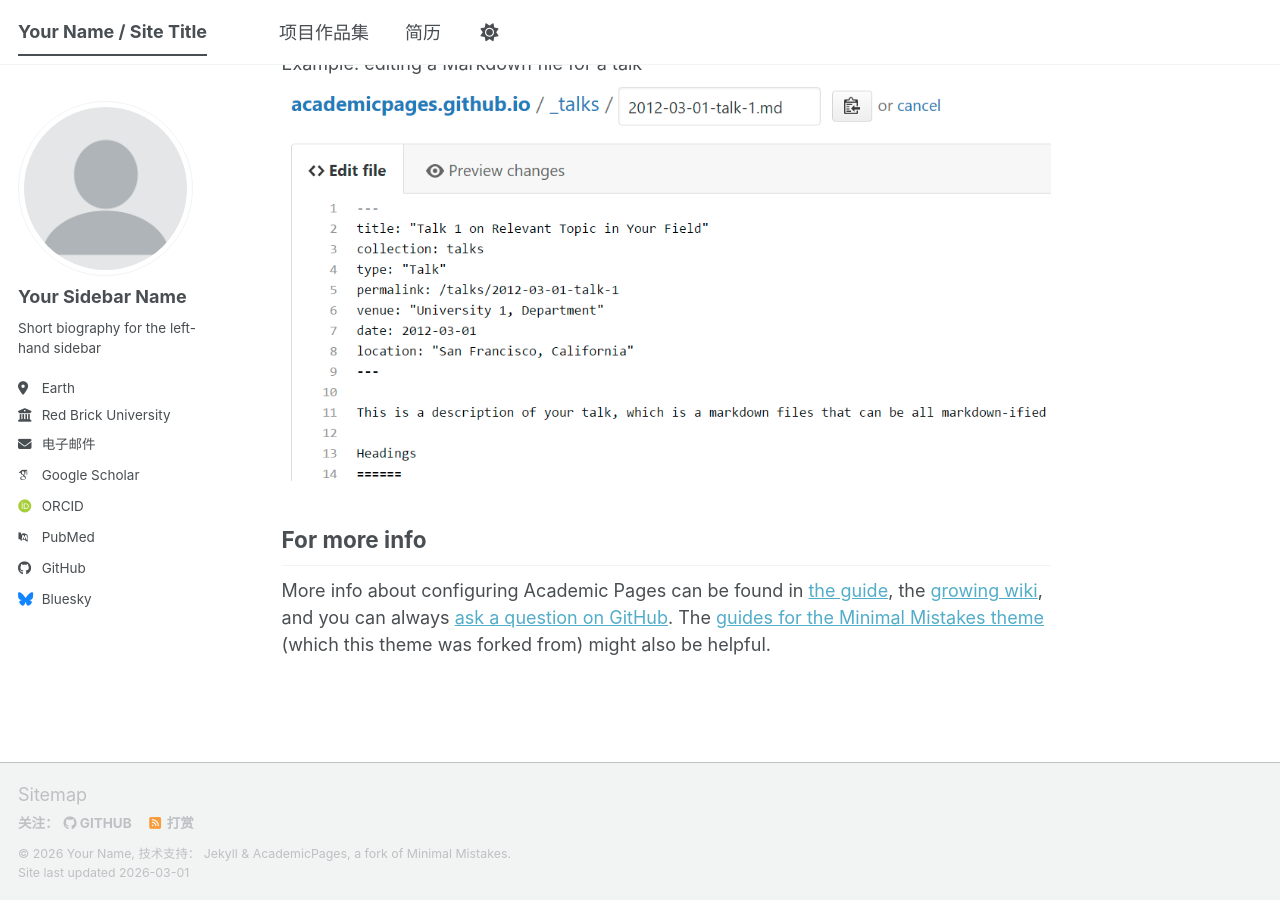
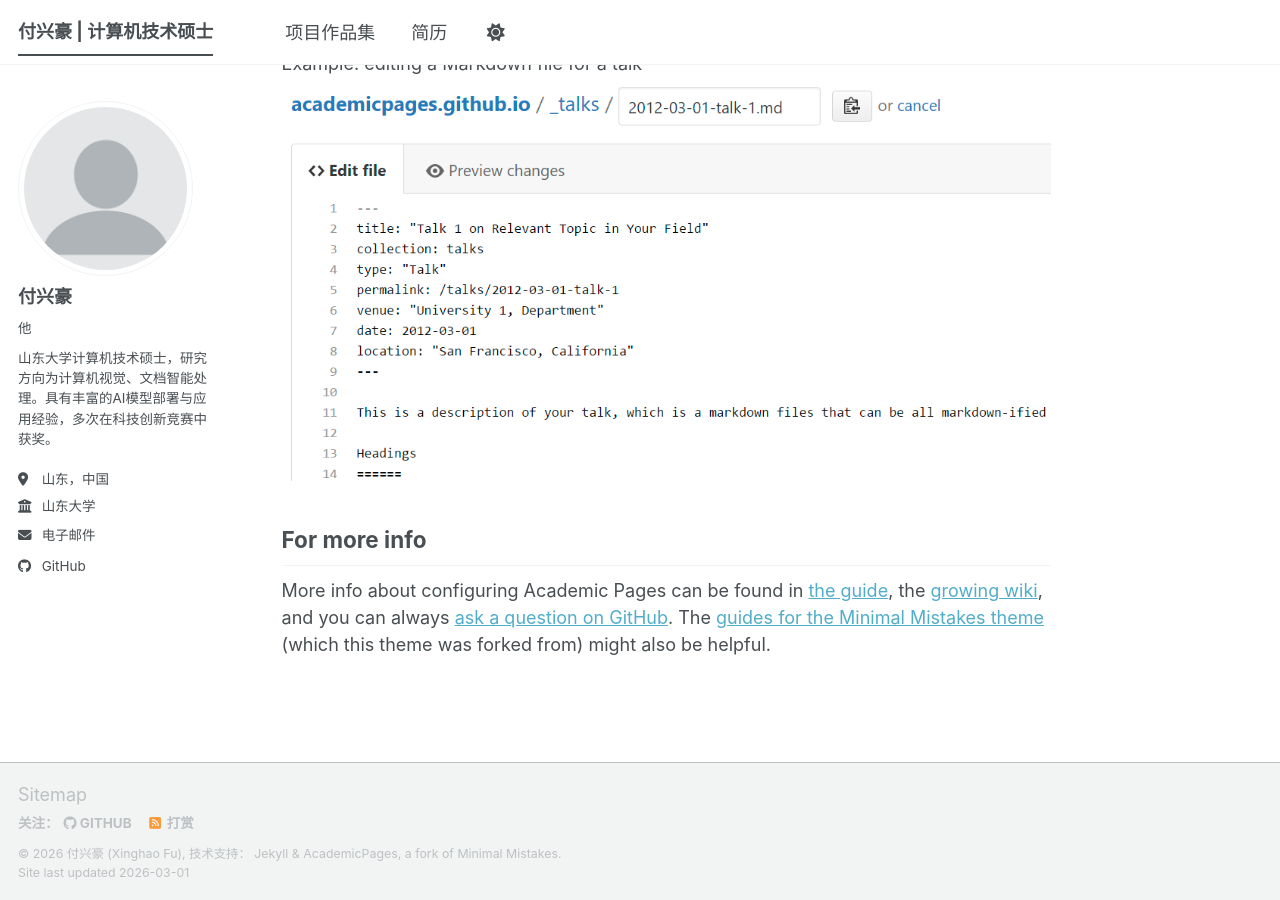
Before and after one commit to Yunzhiqi/yunzhiqi.github.io, a Jekyll site: the page built from _pages/about.md, in a window 1280 px wide and 900 px high, scrolled down 2720 px. Built offline with Jekyll 4.4.1, drawn with Linux system fonts in a browser that asks for light colours; some web fonts are replaced; a script bundle is joined from its source files by our own code; library files that are not in the unit come from our copies.

Commit message:
Update _config.yml

```diff
--- a/_config.yml
+++ b/_config.yml
@@ -9,10 +9,10 @@
 # Basic Site Settings
 locale                   : "zh-CN"
 site_theme               : "default" # The available themes options are "default", "air", "sunrise", "mint", "dirt" and "contrast"
-title                    : "Your Name / Site Title"
+title                    : "付兴豪 | 计算机技术硕士"
 title_separator          : "-"
-name                     : &name "Your Name"
-description              : &description "Your Name's academic portfolio"   # Update this with a general description of your site, this is the default if not overridden by a page
+name                     : &name "付兴豪 (Xinghao Fu)"
+description              : &description "山东大学计算机技术硕士，专注于计算机视觉、深度学习与文档智能处理"   # Update this with a general description of your site, this is the default if not overridden by a page
 url                      : https://yunzhiqi.github.io # The base hostname & protocol for your site e.g. "https://[your GitHub username].github.io",
                                                            # or if you already have some other page hosted on Github then use "https://[your GitHub username].github.io/[Your Repo Name]"
 baseurl                  : "" # the subpath of your site, e.g. "/blog"
@@ -24,24 +24,24 @@ repository               : "yunzhiqi/yunzhiqi.github.io"
 author:
   # Biographic information
   avatar           : "profile.png"
-  name             : "Your Sidebar Name"
-  pronouns         : # example: "she/her"
-  bio              : "Short biography for the left-hand sidebar"
-  location         : "Earth"
-  employer         : "Red Brick University"
+  name             : "付兴豪"
+  pronouns         : "他" # example: "she/her"
+  bio              : "山东大学计算机技术硕士，研究方向为计算机视觉、文档智能处理。具有丰富的AI模型部署与应用经验，多次在科技创新竞赛中获奖。"
+  location         : "山东，中国"
+  employer         : "山东大学"
   uri              : # URL
-  email            : "none@example.org"
+  email            : "Guan_yunzhiqi@163.com"
 
   # Academic websites
   academia         : # URL
   arxiv            : # URL - Update with the correct link to your profile
-  googlescholar    : "https://scholar.google.com/citations?user=PS_CX0AAAAAJ"
+  googlescholar    : # 如果有Google Scholar可以添加
   inspire-hep      : # URL
   impactstory      : # URL
-  orcid            : "https://orcid.org/yourorcidurl"
+  orcid            : # 如果有ORCID可以添加
   semantic         : # URL
   ssrn             : # URL
-  pubmed           : "https://www.ncbi.nlm.nih.gov/pubmed/?term=john+snow"
+  pubmed           : # URL
   researchgate     : # URL
   scopus           : # URL
   zotero           : # URL
@@ -51,13 +51,13 @@ author:
   bitbucket        : # Username - Update with your username on the site
   codepen          : # Username
   dribbble         : # Username
-  github           : "academicpages"
+  github           : "yunzhiqi"  # 改为你的GitHub用户名
   kaggle           : # Username
   stackoverflow    : # User number or user number and name (i.e., use "1" or "1/jeff-atwood")
 
   # Social media
   artstation       : # Username
-  bluesky          : "bsky.app" # Replace this with you Bluesky username
+  bluesky          : # 如果没有可以留空
   facebook         : # Username
   flickr           : # Username
   foursquare       : # Username
@@ -66,7 +66,7 @@ author:
   keybase          : # Username
   instagram        : # Username
   lastfm           : # Username
-  linkedin         : # Username
+  linkedin         : # 如果有LinkedIn可以添加
   mastodon         : # URL
   medium           : # URL
   pinterest        : # Username
@@ -80,7 +80,7 @@ author:
   wikipedia        : # Username
   xing             : # Username
   youtube          : # Username
-  zhihu            : # Username
+  zhihu            : # 如果有知乎可以添加
 
 # Publication Category - The following the list of publication categories and their headings
 publication_category:
@@ -90,6 +90,15 @@ publication_category:
     title: 'Journal Articles'
   conferences:
     title: 'Conference Papers'
+
+# 可以添加项目类别（如果要用到）
+project_category:
+  research:
+    title: '科研项目'
+  industry:
+    title: '工业界项目'
+  competition:
+    title: '竞赛项目'
 
 # Site Settings
 teaser                   :  # filename of teaser fallback teaser image placed in /images/ for social media previews
@@ -148,9 +157,11 @@ og_description           :  # Social media default site image description
 # For specifying social profiles
 # - https://developers.google.com/structured-data/customize/social-profiles
 social:
-  type                   : # Person or Organization (defaults to Person)
-  name                   : # If the user or organization name differs from the site's name
+  type                   : Person # or Organization (defaults to Person)
+  name                   : "付兴豪" # If the user or organization name differs from the site's name
   links: # An array of links to social media profiles
+    - "https://github.com/yunzhiqi"
+    # 添加其他社交链接
 
 
 # Analytics
@@ -302,7 +313,7 @@ sass:
 permalink: /:categories/:title/
 # paginate: 5 # amount of posts to show
 # paginate_path: /page:num/
-timezone: Etc/UTC # https://en.wikipedia.org/wiki/List_of_tz_database_time_zones
+timezone: Asia/Shanghai # 改为中国时区
 
 
 # Plugins
```
